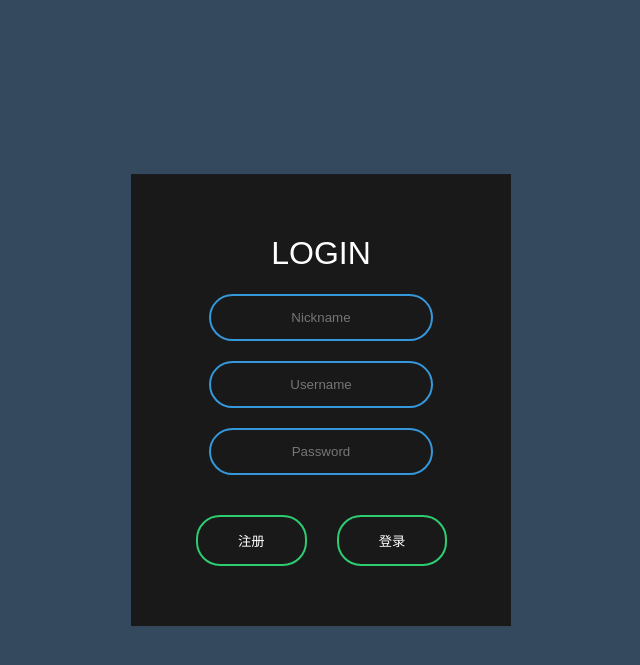
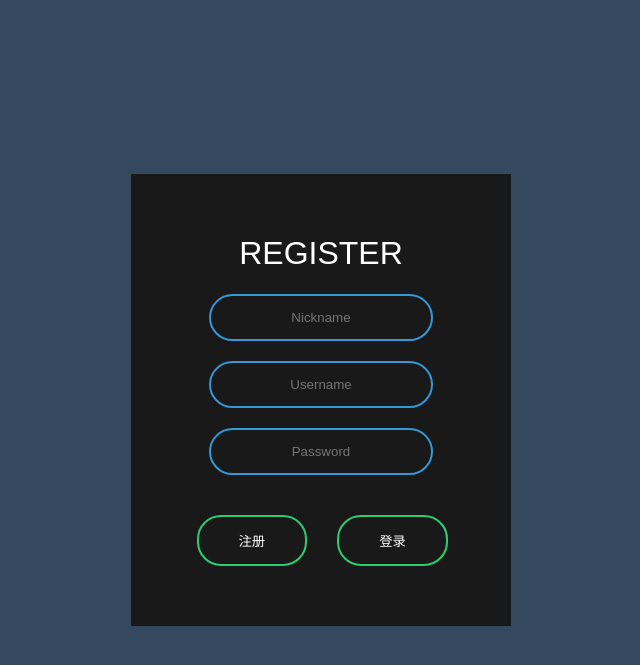
Before and after one commit to 935462955/visplatform, a Flask app: page /register in a window 1280 px wide. Shown: the top 665 px of the page, without its empty margins (319-959 px from the left). Run offline with Flask 2, Linux system fonts and the light colour scheme; some libraries are stand-ins or nearby versions.

Commit message:
优化注册登录界面

```diff
--- a/visplatform/visplatform/css/style.css
+++ b/visplatform/visplatform/css/style.css
@@ -56,5 +56,5 @@ body{
   background: #2ecc71;
 }
 #first{
-  margin-left: 25px;
+  margin-left: 25.5px;
 }
--- a/visplatform/visplatform/templates/register.html
+++ b/visplatform/visplatform/templates/register.html
@@ -14,7 +14,7 @@
 
 <body>
     <form class="box" method="post">
-        <h1>Login</h1>
+        <h1>REGISTER</h1>
         <input type="text" name="" placeholder="Nickname" id="nickname">
         <input type="text" name="" placeholder="Username" id="username">
         <input type="password" name="" placeholder="Password" id="password">
@@ -39,6 +39,7 @@
                 success: function(result) {//后台返回结果一个json，包含result和msg两个字段
                     if (result.result == "OK") {
                         toastr["success"]("注册成功")
+                        window.location.href = "/login";
                     } else if (result.result == "NO") {
                         toastr["error"](result.msg)
                     }
@@ -49,7 +50,7 @@
             })
         }
         function login(){
-            window.location.href = "/login"
+            window.location.href = "/login";
         }
     </script>
 </body>
--- a/visplatform/visplatform/views.py
+++ b/visplatform/visplatform/views.py
@@ -33,6 +33,7 @@ def upgrade_id():
         flash('序号已更新','success')
     return redirect(url_for('Admin'))
 
+#课程页面
 @app.route('/course/<string:_id>',methods=['POST','GET'])
 def show_course(_id):
     type = request.args.get('type')
```
